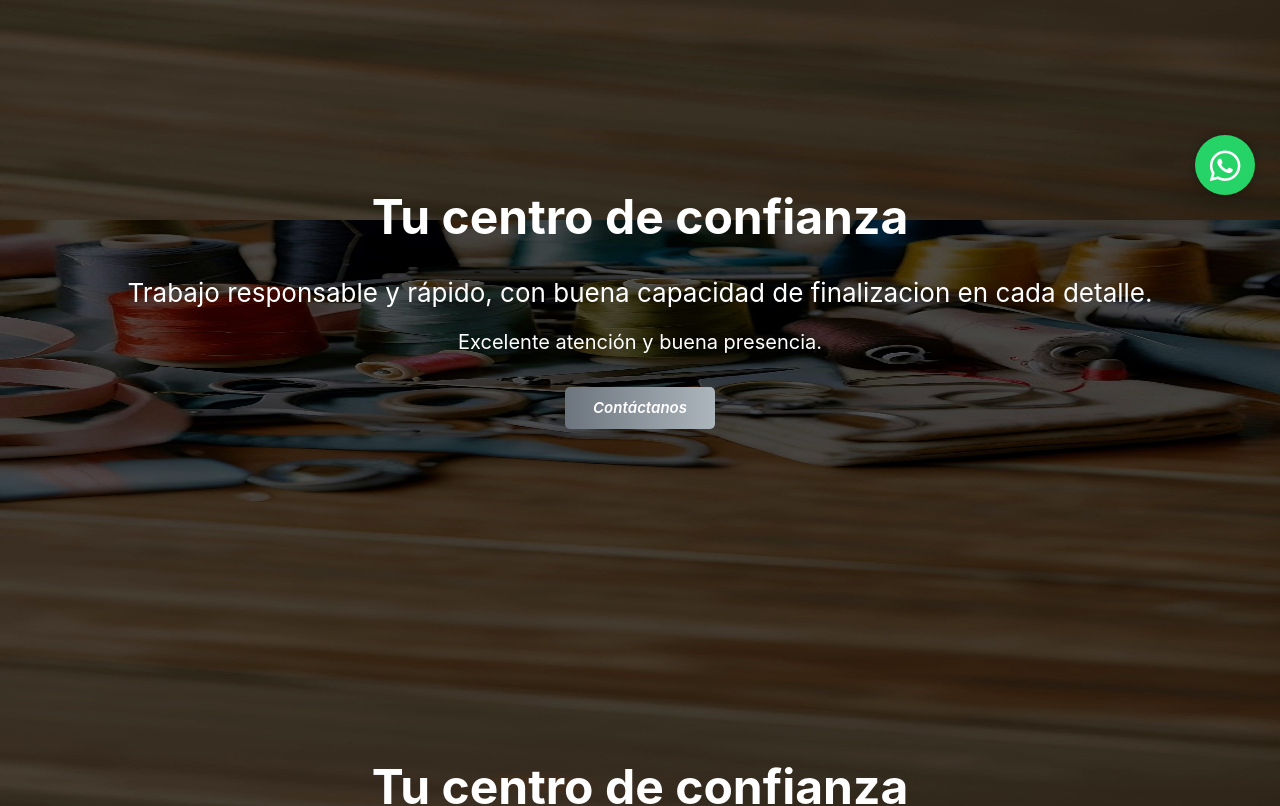
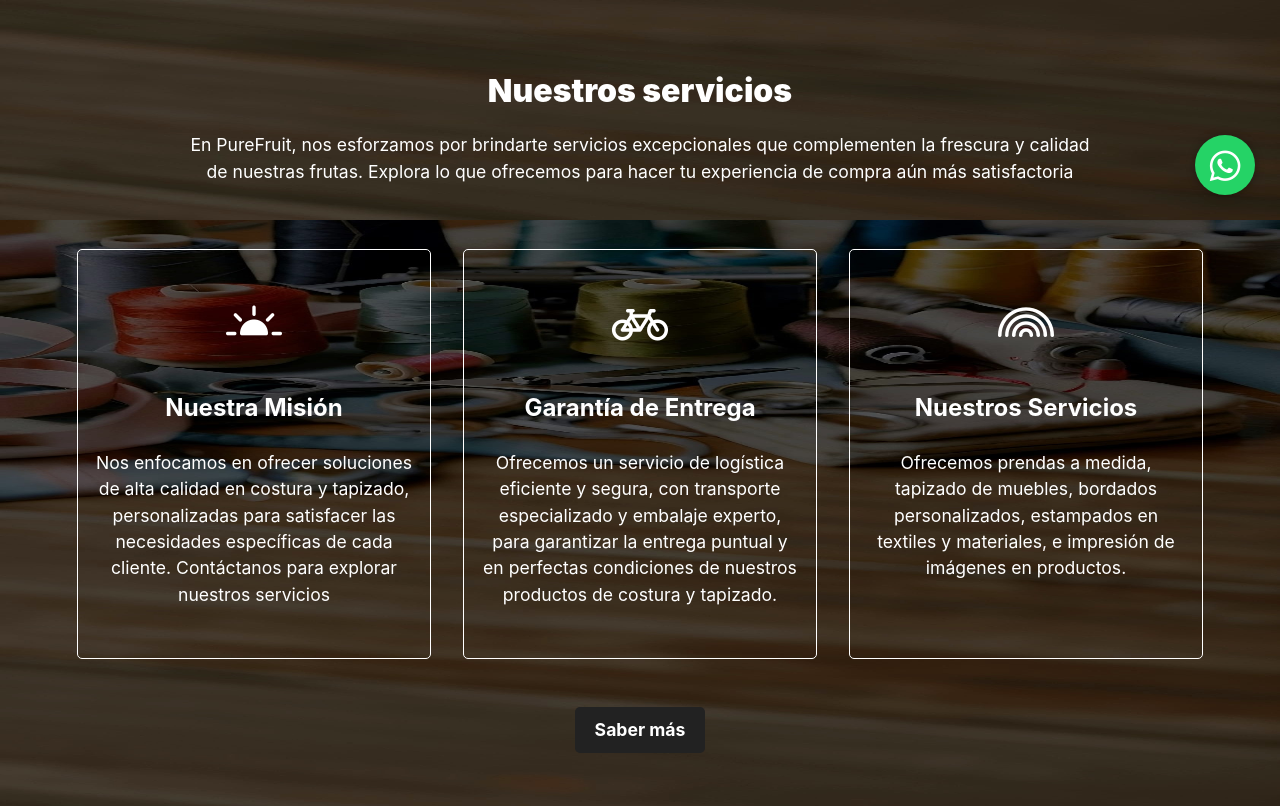
Before and after one commit to Felixjgca96/WEBCREACIONTEXTIL, a React (Vite) app: page / in a window 1280 px wide. Shown: the part 580-1386 px from the top of the page. Built offline with nearby package versions, Linux system fonts and the light colour scheme.

Commit message:
servicios

```diff
--- a/index.html
+++ b/index.html
@@ -7,10 +7,12 @@
     <title>Creacion Textil</title>
     <script src="https://kit.fontawesome.com/eb496ab1a0.js" crossorigin="anonymous"></script>
 
+    <!-- Bootstrap icons -->
+    <link rel="stylesheet" href="https://cdn.jsdelivr.net/npm/bootstrap-icons@1.11.1/font/bootstrap-icons.css">
+
   </head>
   <body>
     <div id="root"></div>
     <script type="module" src="/src/main.jsx"></script>
-
   </body>
 </html>
--- a/src/App.jsx
+++ b/src/App.jsx
@@ -4,6 +4,7 @@ import './App.css'
 import Navbar from './components/Navbar'
 import ButtonWa from './components/ButtonWa'
 import Hero from './components/Hero'
+import Services from './components/Services'
 
 function App() {
 
@@ -11,6 +12,7 @@ function App() {
     <>
       <Navbar/>
         <Hero/>
+        <Services/>
         <Hero/>
         <Hero/>
         <Hero/>
--- a/src/components/Hero.jsx
+++ b/src/components/Hero.jsx
@@ -14,11 +14,9 @@ function Hero ( ) {
         </div>
         <ButtonContactanos>
             <a href="https://api.whatsapp.com/send?phone=584248098877" class="hero__boton" target="_blank">
-	            <i>Contáctanos</i>
+	            Contáctanos
 	        </a>
         </ButtonContactanos>
-
-
       </div>
     </HeroSection>
   )
@@ -80,25 +78,23 @@ margin-top: 70px;
 `
 
 const ButtonContactanos = styled.div`
+  .hero__boton {
+    padding: 10px 20px;
 
-  .hero__boton {
-    padding: 10px 28px;
-    outline: none;
-  border: none;
-  border-radius: 5px;
-  background-image: linear-gradient(to right, #6c757d, #adb5bd);  color: white;
-  font-weight: 600;
-  font-size: 15px;
-  cursor: pointer;
-  border: none;
-  display: inline-block;
-  margin: 10px;
+    border-radius: 5px;
+    font-weight: 700;
+    font-size: 1.1rem;
+    cursor: pointer;
+    margin: 10px;
+    color: white;
+    background-color: #222;
 
   }
 
   .hero__boton:hover {
-    background-image: linear-gradient(to right, #2e2f30, #838485);
-
+    background-color: white;
+    transition: background-color 0.3s;
+    color: black;
   }
 
 `
--- /dev/null
+++ b/src/components/Services.jsx
@@ -0,0 +1,169 @@
+import React from 'react';
+import styled from 'styled-components'
+
+function Services ( ) {
+  return (
+    <ServicesSection>
+        <section class="services-section">
+            <article class="services__cards container">
+                <div class="services__cards-info">
+                    <h2>Nuestros servicios</h2>
+                    <p>En PureFruit, nos esforzamos por brindarte servicios excepcionales que complementen la frescura y calidad de nuestras frutas. Explora lo que ofrecemos para hacer tu experiencia de compra aún más satisfactoria</p>
+                </div>
+                <div class="services__cards-card">
+                    <div class="service__card">
+                        <i class="bi bi-brightness-alt-high-fill"></i>
+                        <h3>Nuestra Misión</h3>
+                        <p>Nos enfocamos en ofrecer soluciones de alta calidad en costura y tapizado, personalizadas para satisfacer las necesidades específicas de cada cliente. Contáctanos para explorar nuestros servicios</p>
+                    </div>
+                    <div class="service__card">
+                        <i class="bi bi-bicycle"></i>
+                        <h3>Garantía de Entrega</h3>
+                        <p>Ofrecemos un servicio de logística eficiente y segura, con transporte especializado y embalaje experto, para garantizar la entrega puntual y en perfectas condiciones de nuestros productos de costura y tapizado.</p>
+                    </div>
+                    <div class="service__card">
+                        <i class="bi bi-rainbow"></i>
+                        <h3>Nuestros Servicios</h3>
+                        <p>Ofrecemos prendas a medida, tapizado de muebles, bordados personalizados, estampados en textiles y materiales, e impresión de imágenes en productos.</p>
+                    </div>
+                </div>
+                <a href="#" class="button button-primary">Saber más</a>
+            </article>
+        </section>
+    </ServicesSection>
+  )
+}
+export default Services
+
+const ServicesSection = styled.div`
+
+.services-section {
+  display: flex;
+  justify-content: center;
+  padding: 50px 0;
+}
+
+.services__cards {
+  text-align: center;
+  display: flex;
+  flex-direction: column;
+  align-items: center;
+
+}
+
+.services__cards-info {
+  max-width: 900px;
+
+}
+
+.services__cards-info h2 {
+  font-size: 2rem;
+  font-weight: 900;
+  color: white;
+  margin-bottom: 1rem;
+
+}
+
+.services__cards-info p {
+  font-size: 1.1rem;
+  color: white;
+  margin-bottom: 1rem;
+}
+
+.services__cards-card {
+  display: flex;
+  justify-content: center;
+  max-width: 1500px;
+
+}
+
+.service__card {
+  max-width: 25%;
+  border: 1px solid white;
+  margin: 3rem 1rem;
+  padding: 2rem 1rem;
+  border-radius: 5px;
+  transition: background-color 0.3s;
+}
+
+.service__card:hover {
+  background-color: #222;
+}
+
+.service__card i {
+  font-size: 56px;
+  color: white;
+
+}
+
+.service__card h3 {
+  font-size: 1.5rem;
+  font-weight: 700;
+  color: white;
+}
+
+.service__card p {
+  font-size: 1.1rem;
+  color: white;
+  margin-top: 1rem;
+
+}
+
+@media only screen and (max-width: 850px) {
+  .services__cards-card {
+    flex-direction: column;
+    align-items: center;
+    max-width: 500px;
+  }
+
+  .service__card {
+    max-width: 100%;
+    margin: 1rem 1rem;
+  }
+
+  .services__cards .button {
+    margin-top: 2rem;
+  }
+}
+
+.button {
+    font-size: 1.1rem;
+    padding: 10px 20px;
+    font-weight: 700;
+    cursor: pointer;
+    border-radius: 5px;
+}
+
+.button-primary {
+    color: white;
+    background-color: #222;
+}
+
+.button-primary:hover {
+    background-color: white;
+    transition: background-color 0.3s;
+    color: black;
+}
+
+.button-secondary {
+    color: white;
+    background-color: purple;
+}
+
+.button-secondary:hover {
+    background-color: pink;
+    color: purple;
+    transition: background-color 0.3s;
+}
+
+.input {
+    border: none;
+    font-size: 1.1rem;
+    background-color: white;
+    padding: 10px;
+    outline: none;
+    color: purple;
+    border-radius: 5px;
+}
+
+`
```
